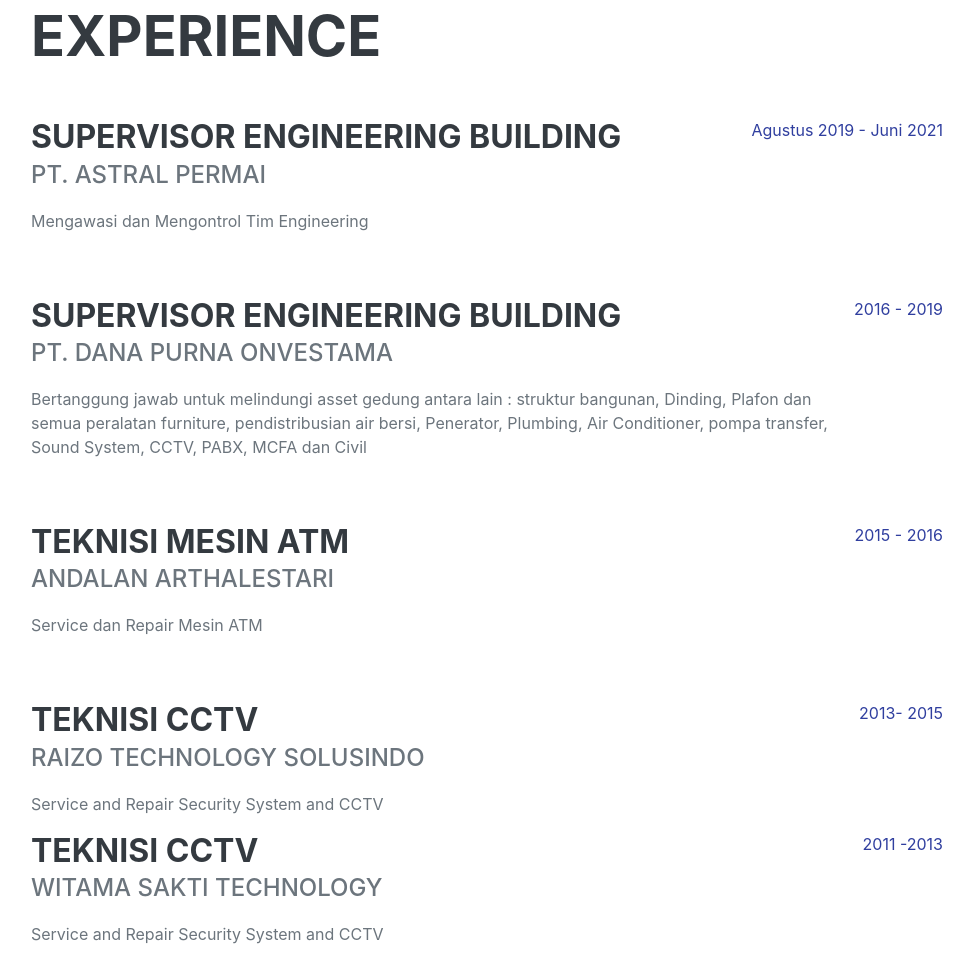
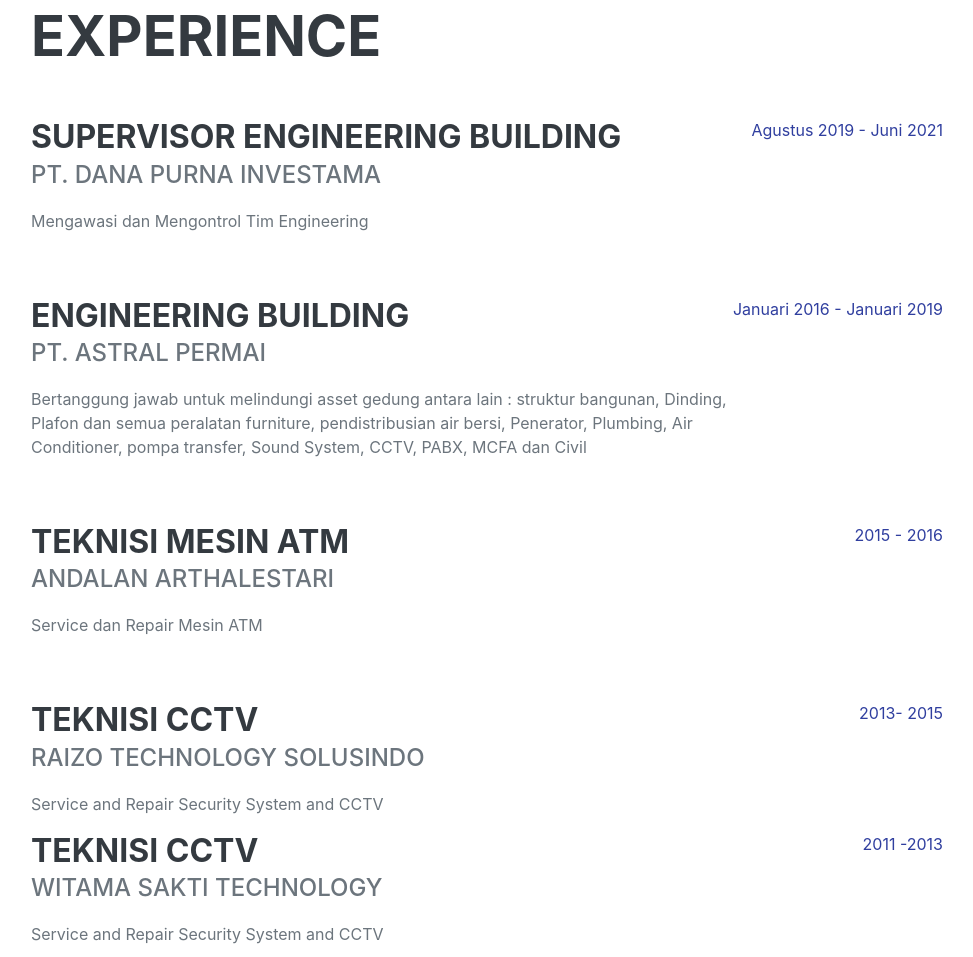
Before and after one commit to riiyansetiiawan/riiyansetiiawan, a plain HTML site: page index.html in a window 1280 px wide. Shown: the part 878-1835 px from the top of the page, without its empty margins (289-1262 px from the left). Drawn offline with nearby package versions, Linux system fonts and the light colour scheme; a web font is replaced by a local one.

Commit message:
hrastral

```diff
--- a/index.html
+++ b/index.html
@@ -66,19 +66,19 @@
                 <div class="d-flex flex-column flex-md-row justify-content-between mb-5">
                     <div class="flex-grow-1">
                         <h3 class="mb-0"> Supervisor Engineering Building</h3>
-                        <div class="subheading mb-3">PT. ASTRAL PERMAI</div>
+                        <div class="subheading mb-3">PT. Dana Purna Investama</div>
                         <p>Mengawasi dan Mengontrol Tim Engineering</p>
                     </div>
                     <div class="flex-shrink-0"><span class="text-primary">Agustus 2019 - Juni 2021</span></div>
                 </div>
                 <div class="d-flex flex-column flex-md-row justify-content-between mb-5">
                     <div class="flex-grow-1">
-                        <h3 class="mb-0">Supervisor Engineering Building</h3>
-                        <div class="subheading mb-3">PT. Dana Purna Onvestama</div>
+                        <h3 class="mb-0">Engineering Building</h3>
+                        <div class="subheading mb-3">PT. Astral Permai</div>
                         <p>Bertanggung jawab untuk melindungi asset gedung antara lain : struktur bangunan, Dinding, Plafon dan semua peralatan furniture, pendistribusian air bersi, Penerator, Plumbing, Air Conditioner, pompa transfer, Sound System, CCTV,
                             PABX, MCFA dan Civil </p>
                     </div>
-                    <div class="flex-shrink-0"><span class="text-primary">2016 - 2019</span></div>
+                    <div class="flex-shrink-0"><span class="text-primary"> Januari 2016 - Januari 2019</span></div>
                 </div>
                 <div class="d-flex flex-column flex-md-row justify-content-between mb-5">
                     <div class="flex-grow-1">
```
